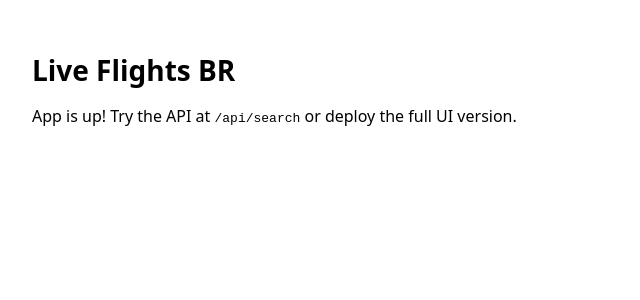
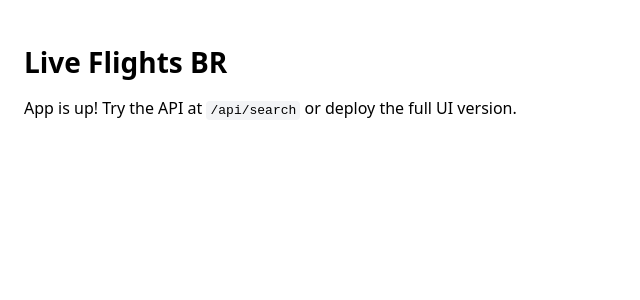
Before and after one commit to LucasAbud11/live-flights-br, a Next.js app: page / in a window 1280 px wide. Shown: the top 300 px of the page, without its empty margins (0-640 px from the left). Built offline with nearby package versions, Linux system fonts and the light colour scheme.

Commit message:
Create layout.tsx

```diff
--- /dev/null
+++ b/app/layout.tsx
@@ -0,0 +1,14 @@
+import "../styles/globals.css";
+
+export const metadata = {
+  title: "Live Flights BR",
+  description: "Brasil → Mundo • Preços em BRL",
+};
+
+export default function RootLayout({ children }: { children: React.ReactNode }) {
+  return (
+    <html lang="pt-BR">
+      <body>{children}</body>
+    </html>
+  );
+}
```
